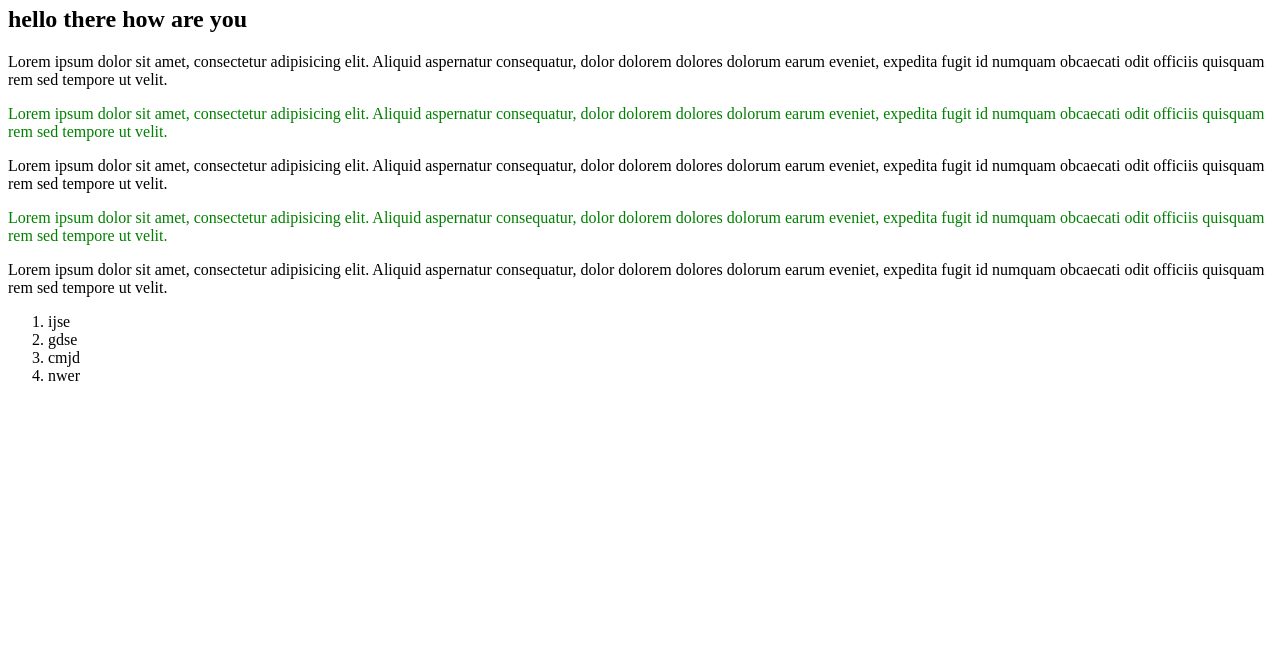
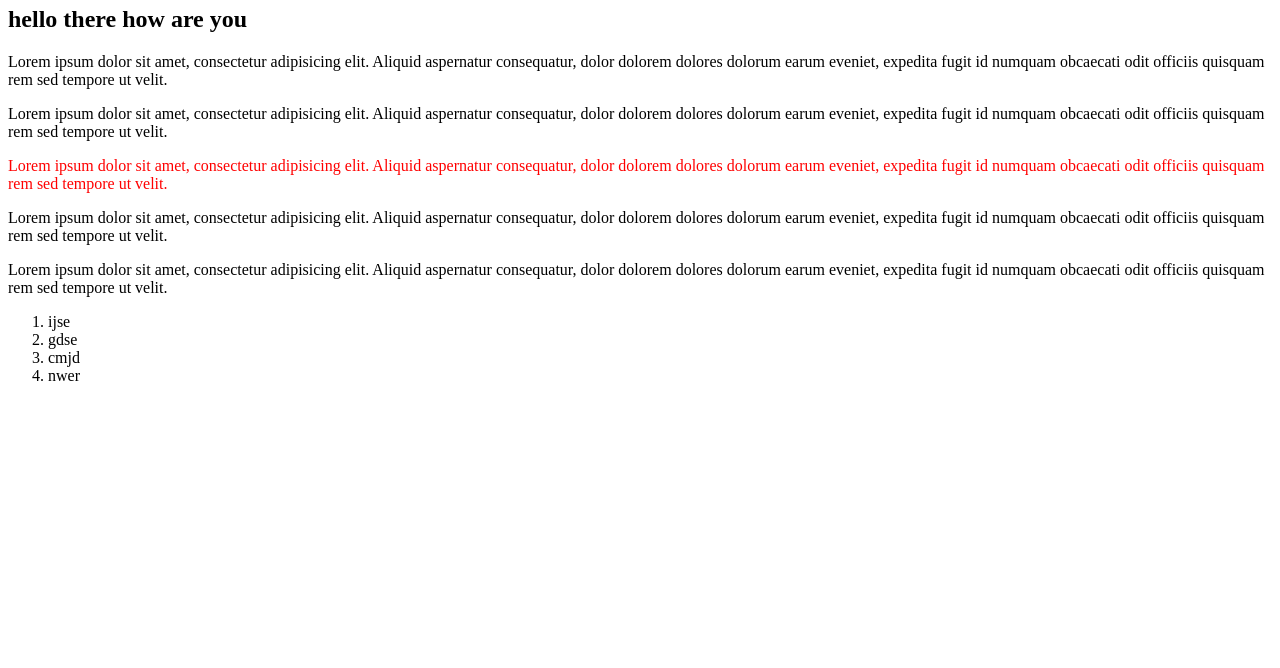
Before and after one commit to janitharasanjana/Cascading_style_sheets, a plain HTML site: page CSSBasic/02_css_selectors.html in a window 1280 px wide. Shown: the part 132-800 px from the top of the page. Drawn offline with Linux system fonts and the light colour scheme.

Commit message:
introduce attribute selector

```diff
--- a/CSSBasic/02_css_selectors.html
+++ b/CSSBasic/02_css_selectors.html
@@ -5,25 +5,53 @@
     <title>Title</title>
     <link rel="stylesheet" href="asserts/css/styles.css">
     <style>
-        /*universal selector*/
+        /*universal selector-- to select all element at once */
         *{
             /*color: green;*/
             /*font-size: 49px;*/
         }
 
-        /*type selector*/
+        /*/////////////////////////////////////////////////////////*/
+
+        /*type selector -- to select element from its type*/
+
+
         h1{
             /*color: red;*/
             /*font-size: 100px;*/
             /*border:1px red solid;*/
         }
 
+
+        /*/////////////////////////////////////////////////////////*/
+
+        /*id selector-- to select a unique element*/
+
+
         #myH{
             /*color: brown;*/
         }
+
+
+        /*/////////////////////////////////////////////////////////*/
+
+        /*class selector -- to select a commen group of elemenet*/
+
+
         .para{
-            color: green;
+            /*color: green;*/
+            /*background-color: red;*/
+            /*border: 1px dashed red ;*/
         }
+
+        /*/////////////////////////////////////////////////////////*/
+
+        /*attribute selector*/
+
+        [id]{
+            color: red;
+        }
+
 
     </style>
 </head>
@@ -41,7 +69,7 @@
 Lorem ipsum dolor sit amet, consectetur adipisicing elit. Aliquid aspernatur consequatur, dolor dolorem dolores
 dolorum earum eveniet, expedita fugit id numquam obcaecati odit officiis quisquam rem sed tempore ut velit.
 </p>
-<p>
+<p id="hh">
 Lorem ipsum dolor sit amet, consectetur adipisicing elit. Aliquid aspernatur consequatur, dolor dolorem dolores
 dolorum earum eveniet, expedita fugit id numquam obcaecati odit officiis quisquam rem sed tempore ut velit.
 </p>
```
